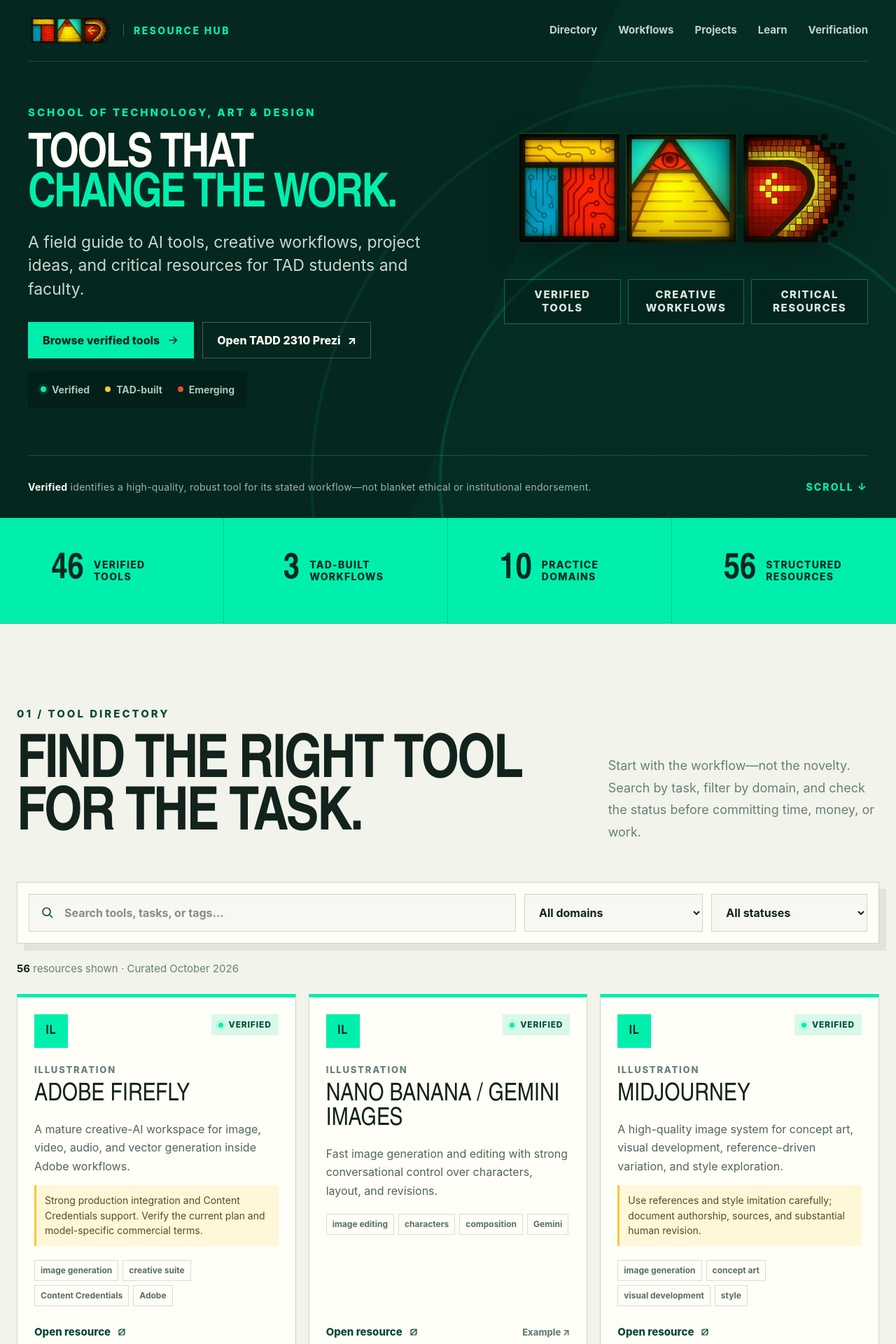
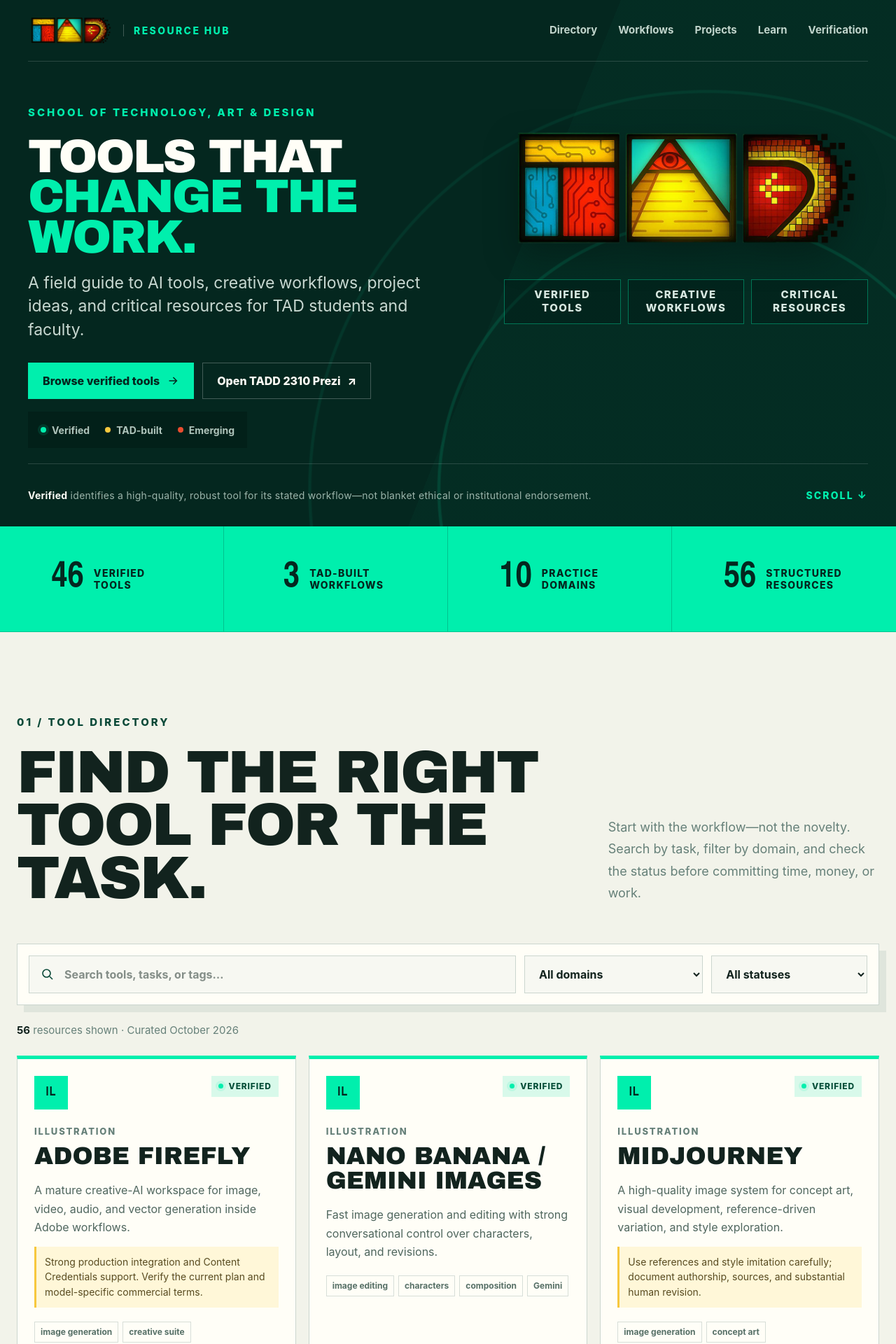
Before and after one commit to theeray/tad-ai, a Next.js app: page / in a window 1280 px wide. Shown: the top 1920 px of the page at 70% size. Built offline with nearby package versions, Linux system fonts and the light colour scheme.

Commit message:
Restore broader TAD display typography
Use a consistent broad, heavy display stack while preserving the expanded resource directory and all existing branding.

```diff
--- a/app/globals.css
+++ b/app/globals.css
@@ -1,6 +1,7 @@
 @import "tailwindcss";
 
 :root {
+  --display-font: "Arial Black", "Segoe UI Black", Arial, Helvetica, sans-serif;
   --pine-950: #04271f;
   --pine-900: #07352a;
   --pine-800: #0a4938;
@@ -130,7 +131,7 @@
   max-width: 990px;
   margin: 0;
   text-transform: uppercase;
-  font-family: "Arial Narrow", "Helvetica Neue Condensed", Impact, sans-serif;
+  font-family: var(--display-font);
   font-size: clamp(66px, 5.25vw, 90px);
   font-weight: 900;
   line-height: .86;
@@ -260,7 +261,7 @@
 .placeholder-section h2 {
   max-width: 780px;
   margin: 0;
-  font-family: "Arial Narrow", Impact, sans-serif;
+  font-family: var(--display-font);
   font-size: clamp(42px, 6vw, 82px);
   line-height: .95;
   text-transform: uppercase;
@@ -328,7 +329,7 @@
 .brand-section h2 {
   max-width: 870px;
   margin: 0;
-  font-family: "Arial Narrow", "Helvetica Neue Condensed", Impact, sans-serif;
+  font-family: var(--display-font);
   font-size: clamp(48px, 6.7vw, 98px);
   font-weight: 900;
   line-height: .88;
@@ -507,7 +508,7 @@
 }
 .resource-card h3 {
   margin: 0;
-  font-family: "Arial Narrow", Impact, sans-serif;
+  font-family: var(--display-font);
   font-size: 35px;
   line-height: 1;
   text-transform: uppercase;
@@ -694,7 +695,7 @@
 }
 .project-grid h3 {
   margin: 0;
-  font-family: "Arial Narrow", Impact, sans-serif;
+  font-family: var(--display-font);
   font-size: 31px;
   line-height: 1;
   text-transform: uppercase;
```
